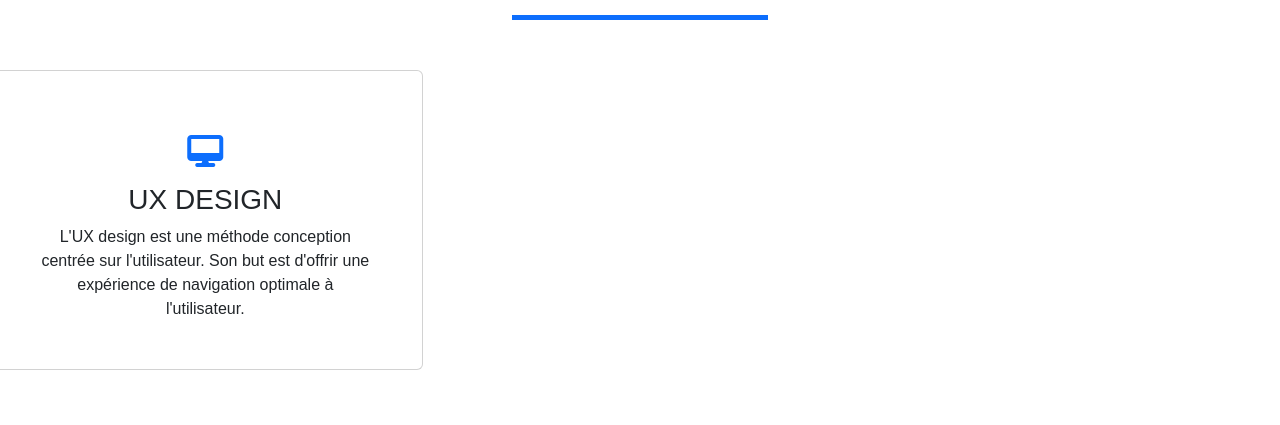
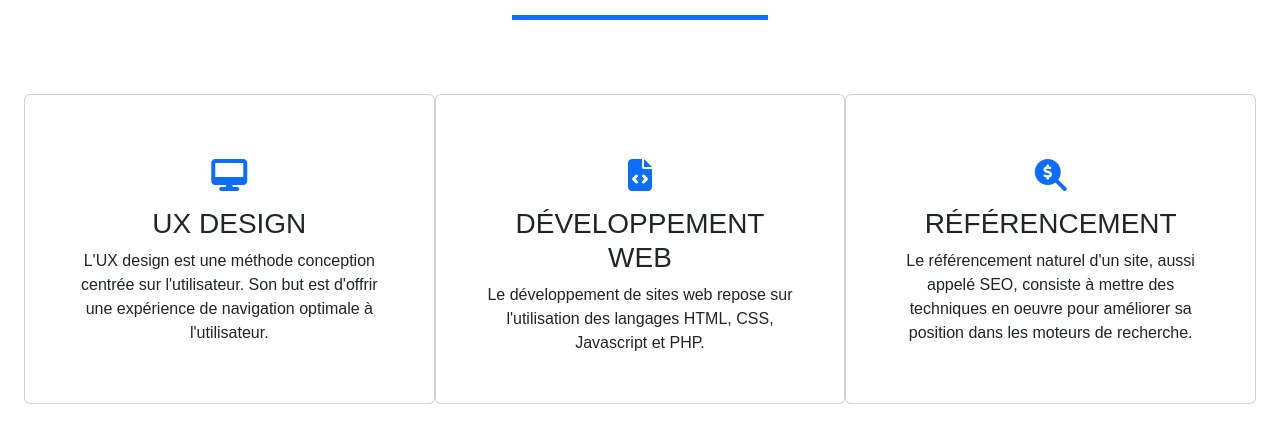
Before and after one commit to cgwena/portfolio-johndoe, a React (Create React App) app: page /services in a window 1280 px wide. Shown: the part 419-844 px from the top of the page. Before the commit the page ends 800 px from the top, so only its background shows below. Built offline with nearby package versions, Linux system fonts and the light colour scheme.

Commit message:
service card component added

```diff
--- a/src/components/Service-card.js
+++ b/src/components/Service-card.js
@@ -1,13 +1,10 @@
-const ServiceCard = () => {
+const ServiceCard = (props) => {
     return (
-        <div className="row">
             <div class="card col-lg-4 p-5">
-                <i class="fa-solid fa-desktop fs-2 text-primary text-center p-3"></i>
-                <h3 class="card-title text-uppercase text-center">UX design</h3>
-                <p class="card-text text-center">L'UX design est une méthode conception centrée sur l'utilisateur. Son but est d'offrir une expérience de navigation optimale à l'utilisateur.</p>
+                <i class={`${props.icon} fs-2 text-primary text-center p-3`}></i>
+                <h3 class="card-title text-uppercase text-center">{props.title}</h3>
+                <p class="card-text text-center">{props.text}</p>
             </div>
-        </div>
-
     )
 }
 export default ServiceCard
--- /dev/null
+++ b/src/datas/services.js
@@ -0,0 +1,22 @@
+export const services = [
+    {
+        "id": 1,
+        "title" : "UX Design",
+        "text" : "L'UX design est une méthode conception centrée sur l'utilisateur. Son but est d'offrir une expérience de navigation optimale à l'utilisateur.",
+        "icon": "fa-solid fa-desktop"
+    },
+
+    {
+        "id": 2,
+        "title" : "Développement web",
+        "text" : "Le développement de sites web repose sur l'utilisation des langages HTML, CSS, Javascript et PHP.",
+        "icon": "fa-solid fa-file-code"
+    },
+
+    {
+        "id": 3,
+        "title" : "Référencement",
+        "text" : "Le référencement naturel d'un site, aussi appelé SEO, consiste à mettre des techniques en oeuvre pour améliorer sa position dans les moteurs de recherche.",
+        "icon" : "fa-solid fa-magnifying-glass-dollar"
+    }
+]
--- a/src/views/Services.js
+++ b/src/views/Services.js
@@ -1,14 +1,22 @@
 import Banner from "../components/Banner"
 import ServiceCard from "../components/Service-card"
+import {services} from '../datas/services'
 
 const Services = () => {
+
+    const service = services.map(service => {
+        return <ServiceCard title={service.title} text={service.text} icon={service.icon} />
+    })
+
     return (
         <section>
             <Banner />
             <h2 className="text-uppercase text-center pt-5">mes offres de services</h2>
             <p className="text-center">Voici les prestations sur lesquelles je peux intervenir.</p>
             <div className="bordure"></div>
-            <ServiceCard />
+            <div className='row m-4'>
+                {service}
+            </div>
         </section>
     )
 }
```
